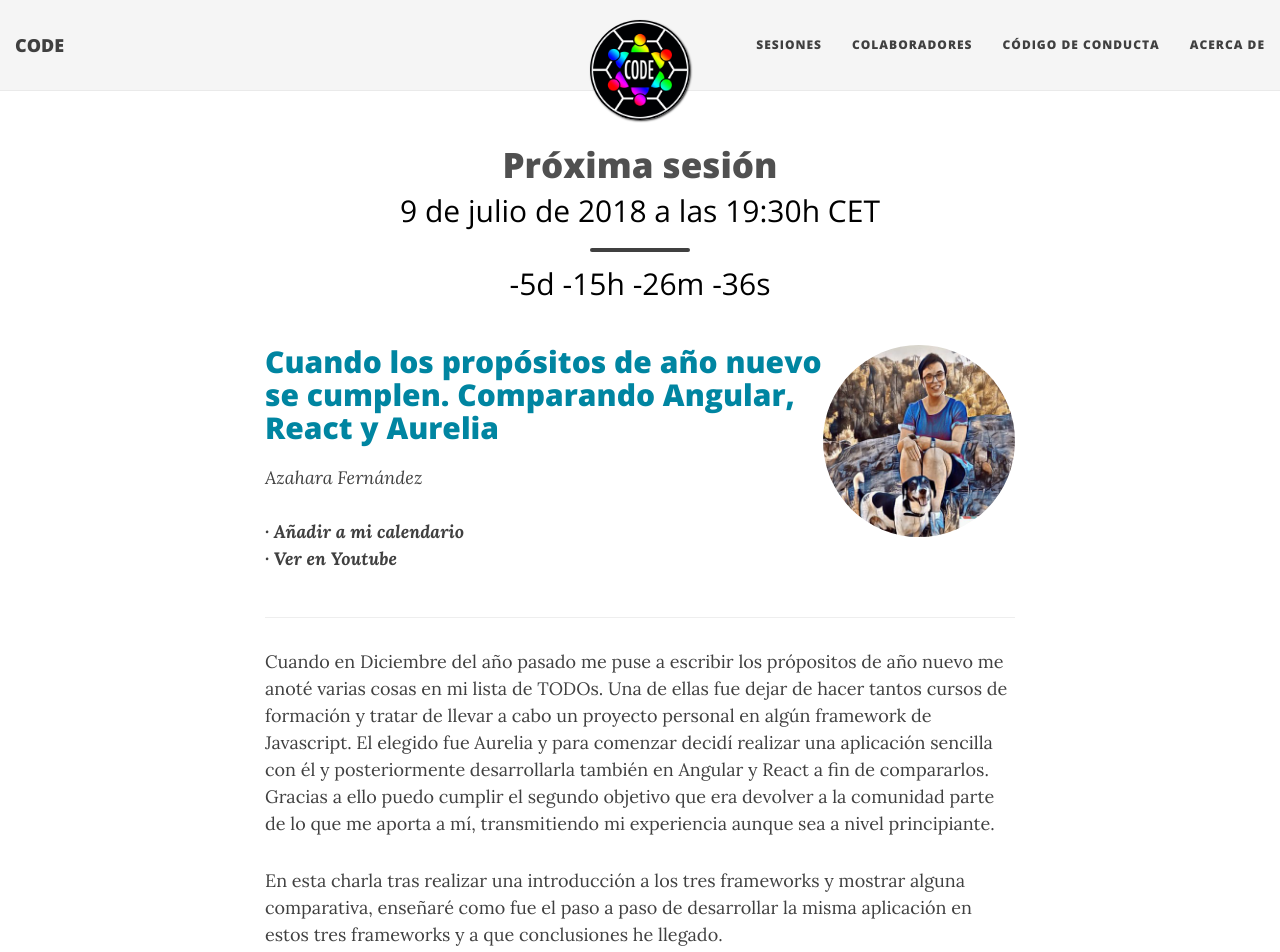
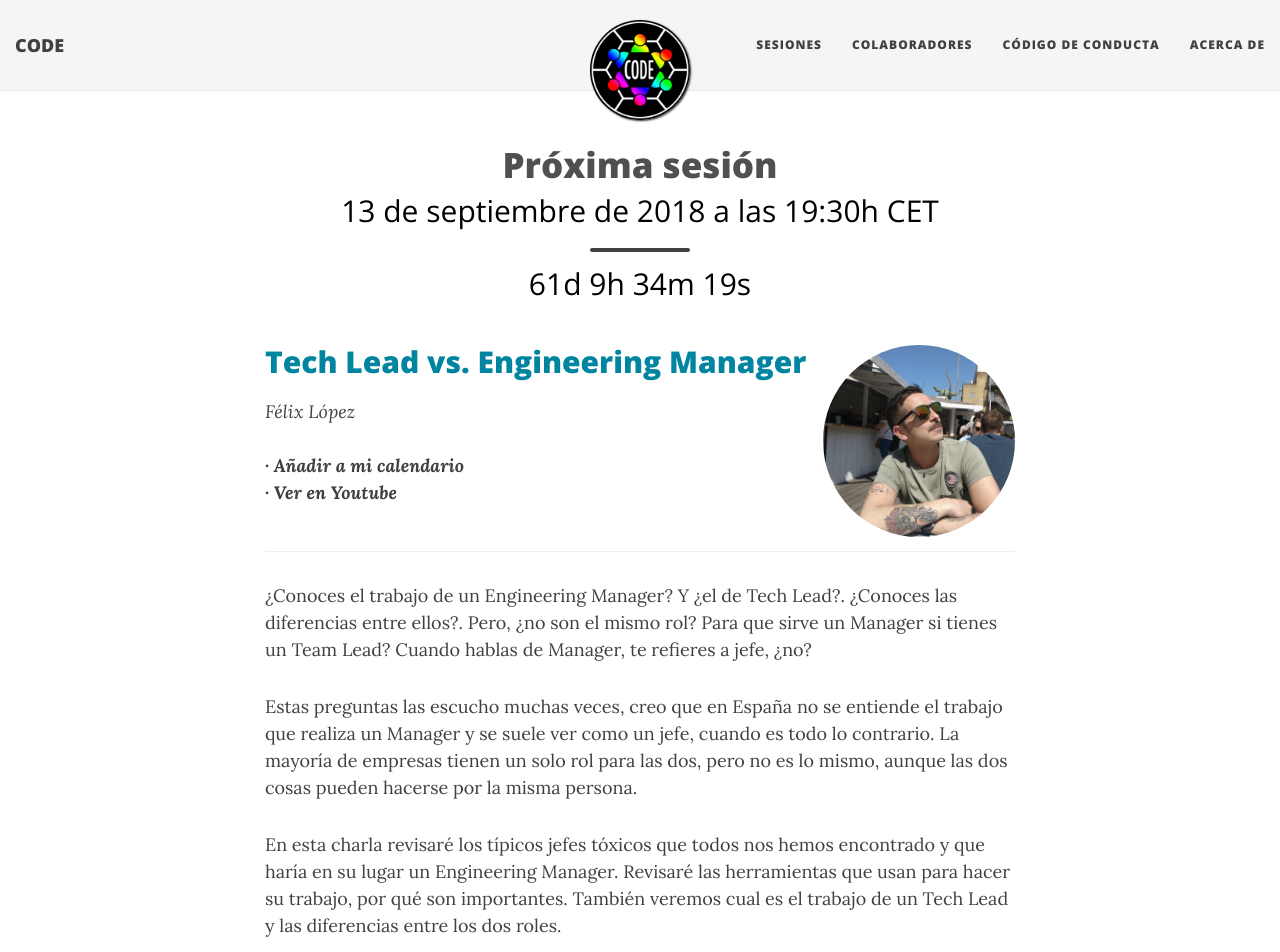
Before and after one commit to comunidadcode/comunidadcode.github.io, a Jekyll site: the page built from proxima-sesion.html, in a window 1280 px wide and 1400 px high. Shown: the top 952 px of the window. Built offline with Jekyll 4.4.1, drawn with Linux system fonts in a browser that asks for light colours; nearby versions of some CDN libraries.

Commit message:
Archivada sesión Angular, React, Aurelia, y añadida siguiente sesión

```diff
--- a/proxima-sesion.html
+++ b/proxima-sesion.html
@@ -1,21 +1,21 @@
 ---
 layout: page
 use-site-title: true
-twitter-title: Próxima sesión (9/7/2018)
-twitter-description: Cuando los propósitos de año nuevo se cumplen. Comparando Angular, React y Aurelia. .Azahara Fernández.
-share-img: https://comunidadcode.com/img/jsframeworks.png
+twitter-title: Próxima sesión (13/9/2018)
+twitter-description: Tech Lead vs. Engineering Manager
+share-img: https://comunidadcode.com/colaboradores/felix-lopez.jpg
 ---
 
 <div class="page-heading">
     <div class="text-next-session-header">Próxima sesión</div>
-    <div class="text-next-session-subheader">9 de julio de 2018 a las 19:30h CET</div>
+    <div class="text-next-session-subheader">13 de septiembre de 2018 a las 19:30h CET</div>
     <hr class="small">
     <h2 class="text-countdown"><div id='countdown'></div></h2>
 </div>
 
 <script>
   // Set the date we're counting down to
-  var countDownDate = new Date("Jul 09, 2018 19:30:00").getTime();
+  var countDownDate = new Date("Sep 13, 2018 19:30:00").getTime();
 
   // Update the count down every 1 second
   var x = setInterval(function() {
@@ -46,24 +46,26 @@ share-img: https://comunidadcode.com/img/jsframeworks.png
 
 <article class="post-preview">
   <div class="next-session-image">
-    <a href="../colaboradores/azahara"><img src="/img/colaboradores/azahara.jpg"></a>
+    <a href="../colaboradores/azahara"><img src="/img/colaboradores/felix-lopez.jpg"></a>
   </div>
-    <h2 class="text-next-session-title">Cuando los propósitos de año nuevo se cumplen. Comparando Angular, React y Aurelia</h2>
+    <h2 class="text-next-session-title">Tech Lead vs. Engineering Manager</h2>
     <h3></h3>
-    <p class="post-meta"><a href="../colaboradores/azahara">Azahara Fernández</a><br><br>
-        <a href="https://calendar.google.com/event?action=TEMPLATE&tmeid=NGJqM21wcGttcm0zaTZwcmc4dmxpODZmMzAgY29tdW5pZGFkY29kZUBt&tmsrc=comunidadcode%40gmail.com" target="_blank" class="post-read-more">· Añadir a mi calendario</a><br>
-        <a href="https://www.youtube.com/watch?v=hCz6eMthbV8" target="_blank" class="post-read-more">· Ver en Youtube</a>
+    <p class="post-meta"><a href="../colaboradores/felix-lopez">Félix López</a><br><br>
+        <a href="https://calendar.google.com/event?action=TEMPLATE&amp;tmeid=NWNydG8zMmw2MGlzdmh0OW5vMGxnZnVnN28gY29tdW5pZGFkY29kZUBt&amp;tmsrc=comunidadcode%40gmail.com" target="_blank" class="post-read-more">· Añadir a mi calendario</a><br>
+        <a href="https://www.youtube.com/watch?v=LD9G-pWung4" target="_blank" class="post-read-more">· Ver en Youtube</a>
     </p>
 </article>
 
 <p>
-Cuando en Diciembre del año pasado me puse a escribir los própositos de año nuevo me anoté varias cosas en mi lista de TODOs. Una de ellas fue dejar de hacer tantos cursos de formación y tratar de llevar a cabo un proyecto personal en algún framework de Javascript. El elegido fue Aurelia y para comenzar decidí realizar una aplicación sencilla con él y posteriormente desarrollarla también en Angular y React a fin de compararlos. Gracias a ello puedo cumplir el segundo objetivo que era devolver a la comunidad parte de lo que me aporta a mí, transmitiendo mi experiencia aunque sea a nivel principiante.
+¿Conoces el trabajo de un Engineering Manager? Y ¿el de Tech Lead?. ¿Conoces las diferencias entre ellos?. Pero, ¿no son el mismo rol? Para que sirve un Manager si tienes un Team Lead? Cuando hablas de Manager, te refieres a jefe, ¿no?
 </p>
-
 <p>
-En esta charla tras realizar una introducción a los tres frameworks y mostrar alguna comparativa, enseñaré como fue el paso a paso de desarrollar la misma aplicación en estos tres frameworks y a que conclusiones he llegado.
+Estas preguntas las escucho muchas veces, creo que en España no se entiende el trabajo que realiza un Manager y se suele ver como un jefe, cuando es todo lo contrario. La mayoría de empresas tienen un solo rol para las dos, pero no es lo mismo, aunque las dos cosas pueden hacerse por la misma persona.
+</p>
+<p>
+En esta charla revisaré los típicos jefes tóxicos que todos nos hemos encontrado y que haría en su lugar un Engineering Manager. Revisaré las herramientas que usan para hacer su trabajo, por qué son importantes. También veremos cual es el trabajo de un Tech Lead y las diferencias entre los dos roles.
 </p>
 
 <br/><br/>
 
-<iframe class="youtube" width="560" height="315" src="https://www.youtube.com/embed/hCz6eMthbV8" frameborder="0" allowfullscreen></iframe>
+<iframe class="youtube" width="560" height="315" src="https://www.youtube.com/embed/LD9G-pWung4" frameborder="0" allowfullscreen></iframe>
```
Also changed, not shown: _posts/2018-07-09-angular-react-aurelia.md (added, +25 -0 lines), colaboradores.md (+1 -0 lines), colaboradores/azahara.md (+1 -1 lines), colaboradores/felix-lopez.md (added, +12 -0 lines), index.html (+5 -6 lines), img/colaboradores/felix-lopez.jpg (added).
